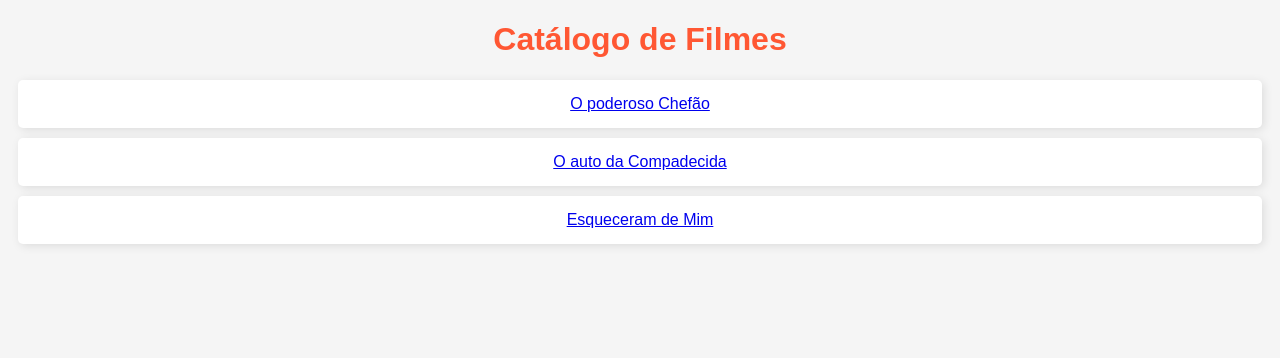
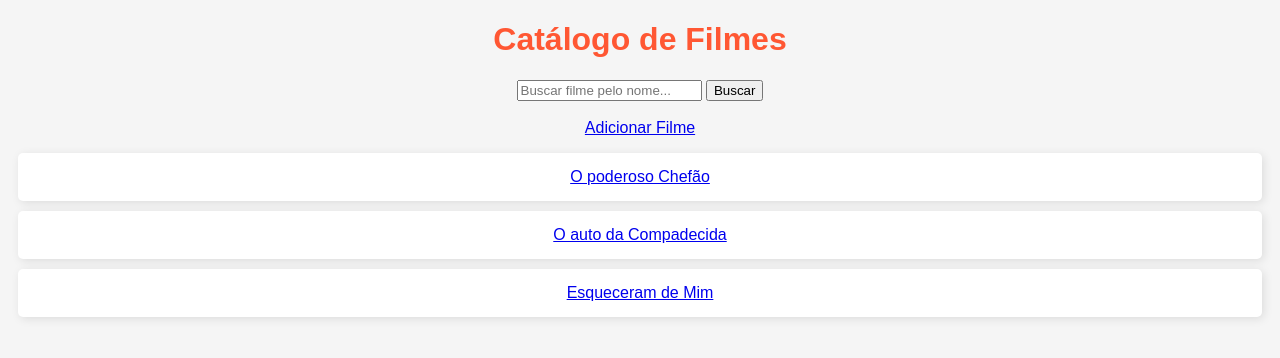
Before and after one commit to LuanRamalho/Python-com-Django-5---catalogofilmes, a Django app: page / in a window 1280 px wide. Shown: the top 358 px of the page. Run offline with Django 5.2, Linux system fonts and the light colour scheme; data comes from the database, SQL or seed files in the repository.

Commit message:
listar.html

```diff
--- a/Python com Django 5 - catalogofilmes/filmes/templates/filmes/listar.html
+++ b/Python com Django 5 - catalogofilmes/filmes/templates/filmes/listar.html
@@ -7,11 +7,25 @@
 </head>
 <body>
     <h1>Catálogo de Filmes</h1>
+
+    <!-- Barra de Busca -->
+    <form method="GET" action="{% url 'listar_filmes' %}">
+        <input type="text" name="q" placeholder="Buscar filme pelo nome..." value="{{ request.GET.q }}">
+        <button type="submit">Buscar</button>
+    </form>
+
+    <br>
+
+    <!-- Botão para Adicionar Filmes -->
+    <a href="{% url 'adicionar_filme' %}" class="botao-adicionar">Adicionar Filme</a>
+
     <ul>
         {% for filme in filmes %}
             <li>
                 <a href="{% url 'detalhes_filme' filme.id %}">{{ filme.titulo }}</a>
             </li>
+        {% empty %}
+            <li>Nenhum filme encontrado.</li>
         {% endfor %}
     </ul>
 </body>
```
